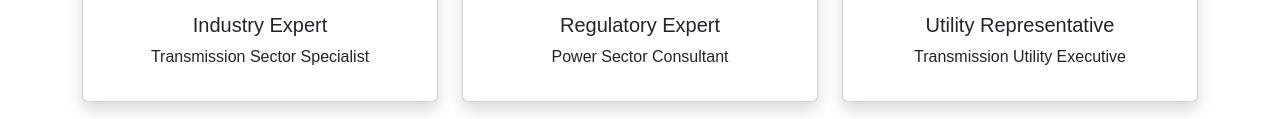
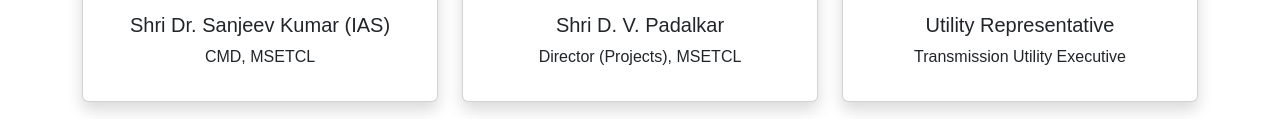
Before and after one commit to MSETCLTbcb/tbcbsummit2026, a plain HTML site: page index.html in a window 1280 px wide. Shown: the part 1627-1746 px from the top of the page. Drawn offline with nearby package versions, Linux system fonts and the light colour scheme.

Commit message:
Update index.html

```diff
--- a/index.html
+++ b/index.html
@@ -167,24 +167,24 @@
 
       <div class="col-md-4">
         <div class="card shadow">
-          <img src="https://images.unsplash.com/photo-1500648767791-00dcc994a43e?q=80&w=800"
+          <img src="https://www.mahatransco.in/uploads/editor_images/Dr.%20Sanjeev%20Kumar%20Sitting%20Photo.jpg"
                class="speaker-img">
 
           <div class="card-body text-center">
-            <h5>Industry Expert</h5>
-            <p>Transmission Sector Specialist</p>
+            <h5>Shri Dr. Sanjeev Kumar (IAS)</h5>
+            <p>CMD, MSETCL</p>
           </div>
         </div>
       </div>
 
       <div class="col-md-4">
         <div class="card shadow">
-          <img src="https://images.unsplash.com/photo-1494790108377-be9c29b29330?q=80&w=800"
+          <img src="https://www.mahatransco.in/uploads/editor_images/dv_pedalkar.png"
                class="speaker-img">
 
           <div class="card-body text-center">
-            <h5>Regulatory Expert</h5>
-            <p>Power Sector Consultant</p>
+            <h5>Shri D. V. Padalkar</h5>
+            <p>Director (Projects), MSETCL</p>
           </div>
         </div>
       </div>
```
